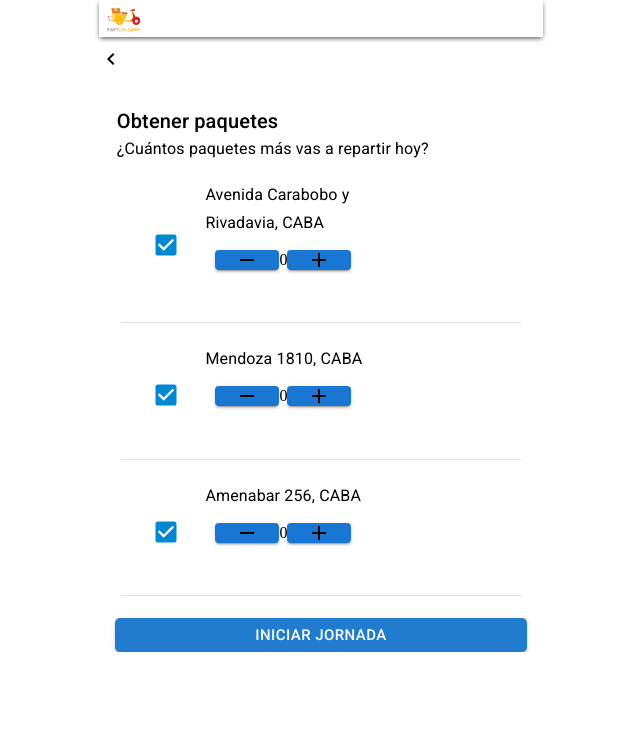
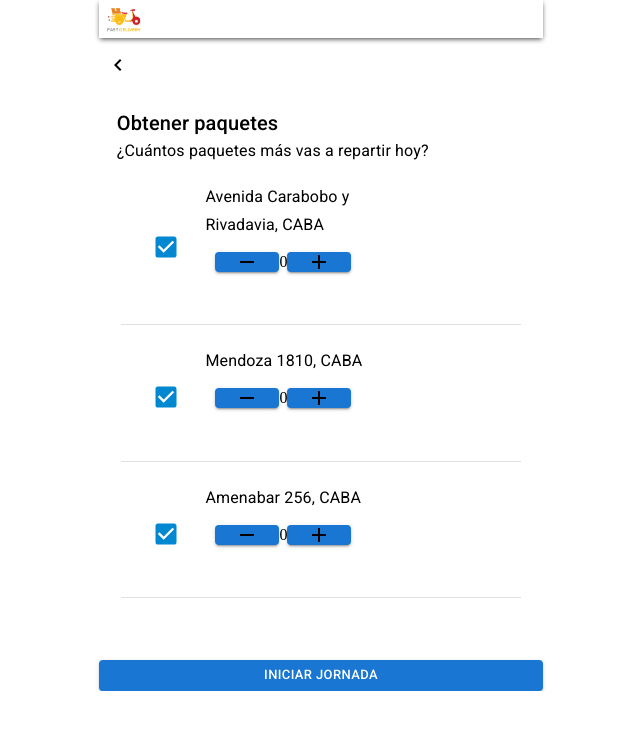
Before and after one commit to MatiasNasif/Fast-delivery, a Next.js app in the folder client/: page /views/get-packages in a window 1280 px wide. Shown: the top 730 px of the page, without its empty margins (319-959 px from the left). Built offline with nearby package versions, Linux system fonts and the light colour scheme.

Commit message:
fix: change with buttonApp and ArrowApp

```diff
--- a/client/src/commons/ButtonApp.tsx
+++ b/client/src/commons/ButtonApp.tsx
@@ -1,10 +1,12 @@
-import { Box, Button } from '@mui/material';
+import { Box, Button, ButtonBase } from '@mui/material';
 import styles from '../styles/ButtonApp.module.css';
 
 export default function ButtonApp(props: any) {
   return (
     <Box className={styles.container_button}>
-      <Button className={styles.button}>{props.children}</Button>
+      <Button fullWidth variant="contained" size="small" className={styles.button}>
+        {props.children}
+      </Button>
     </Box>
   );
 }
--- a/client/src/pages/views/get-packages.tsx
+++ b/client/src/pages/views/get-packages.tsx
@@ -1,14 +1,14 @@
 import { Container, Box, Typography, Button } from '@mui/material';
-import Image from 'next/image';
-import brand from '../../assets/brand.png';
 import Checkbox from '@mui/material/Checkbox';
-import KeyboardArrowLeftIcon from '@mui/icons-material/KeyboardArrowLeft';
 import AddIcon from '@mui/icons-material/Add';
 import RemoveIcon from '@mui/icons-material/Remove';
 import { useState } from 'react';
 import Divider from '@mui/material/Divider';
 import dummyData from '../../dummy-data/package-dummy.json';
 import styles from '../../styles/GetPackages.module.css';
+import Header from '../../commons/header';
+import ButtonApp from '../../commons/ButtonApp';
+import ArrowApp from '../../commons/ArrowApp';
 
 const label = { inputProps: { 'aria-label': 'Checkbox demo' } };
 
@@ -26,32 +26,8 @@ export default function GetPackages() {
   };
   return (
     <Container maxWidth={'xs'} disableGutters={true}>
-      <Box
-        component="form"
-        sx={{
-          display: 'flex',
-          justifyContent: 'flex-start',
-          marginBottom: '10px',
-          background: '#FFFFFF',
-          WebkitBoxShadow: '0px 2px 5px -1px rgba(0,0,0,0.75)',
-          MozBoxShadow: ' 0px 2px 5px -1px rgba(0,0,0,0.75)',
-          boxShadow: '0px 2px 5px -1px rgba(0,0,0,0.75)',
-        }}
-        noValidate
-        autoComplete="off"
-      >
-        <Image
-          src={brand}
-          alt="Fast Delivery Brand"
-          width={51}
-          height={32}
-          style={{ marginBottom: '5px' }}
-        />
-      </Box>
-
-      <Box>
-        <KeyboardArrowLeftIcon className={styles.keyboardArrowLeftIcon}></KeyboardArrowLeftIcon>
-      </Box>
+      <Header />
+      <ArrowApp />
 
       <Box className={styles.boxGetAndHowMany}>
         <Box>
@@ -92,15 +68,8 @@ export default function GetPackages() {
           <Divider sx={{ m: '5%' }} />
         </>
       ))}
-      <Box mt={2} px={2}>
-        <Button
-          fullWidth
-          variant="contained"
-          size="small"
-          sx={{ borderRadius: '5px', fontSize: '15px', backgroundColor: '#217BCE' }}
-        >
-          INICIAR JORNADA
-        </Button>
+      <Box className={styles.boxContainer}>
+        <ButtonApp>Iniciar Jornada</ButtonApp>
       </Box>
     </Container>
   );
--- a/client/src/styles/ArrowApp.module.css
+++ b/client/src/styles/ArrowApp.module.css
@@ -6,6 +6,6 @@
   }
 
   .icon_arrow {
-    width: 26px;
-    height: 26px;
+    font-size: 32px;
+    margin-left: 7px;
   }
--- a/client/src/styles/ButtonApp.module.css
+++ b/client/src/styles/ButtonApp.module.css
@@ -6,17 +6,6 @@
 
 .button {
   font-size: 15px;
-  font-style: normal;
-  font-weight: 500;
-  letter-spacing: 0.46px;
-  line-height: 26px;
-  text-transform: uppercase;
-  color: #ffffff;
-  width: 341px;
-  height: 35px;
-  padding: 8px 22px;
-  background: #217bce;
-  box-shadow: 0px 3px 1px -2px rgba(0, 0, 0, 0.2), 0px 2px 2px rgba(0, 0, 0, 0.14),
-    0px 1px 5px rgba(0, 0, 0, 0.12);
-  border-radius: 5px;
+  margin-left: 4%;
+  margin-right: 4%;
 }
--- a/client/src/styles/GetPackages.module.css
+++ b/client/src/styles/GetPackages.module.css
@@ -60,3 +60,7 @@
   background-color: white;
   border-color: #b2bcca;
 }
+
+.boxContainer{
+  margin-top: 14%;
+}
```
Also changed, not shown: 1 other file (tests, documents, lock files or other folders).
